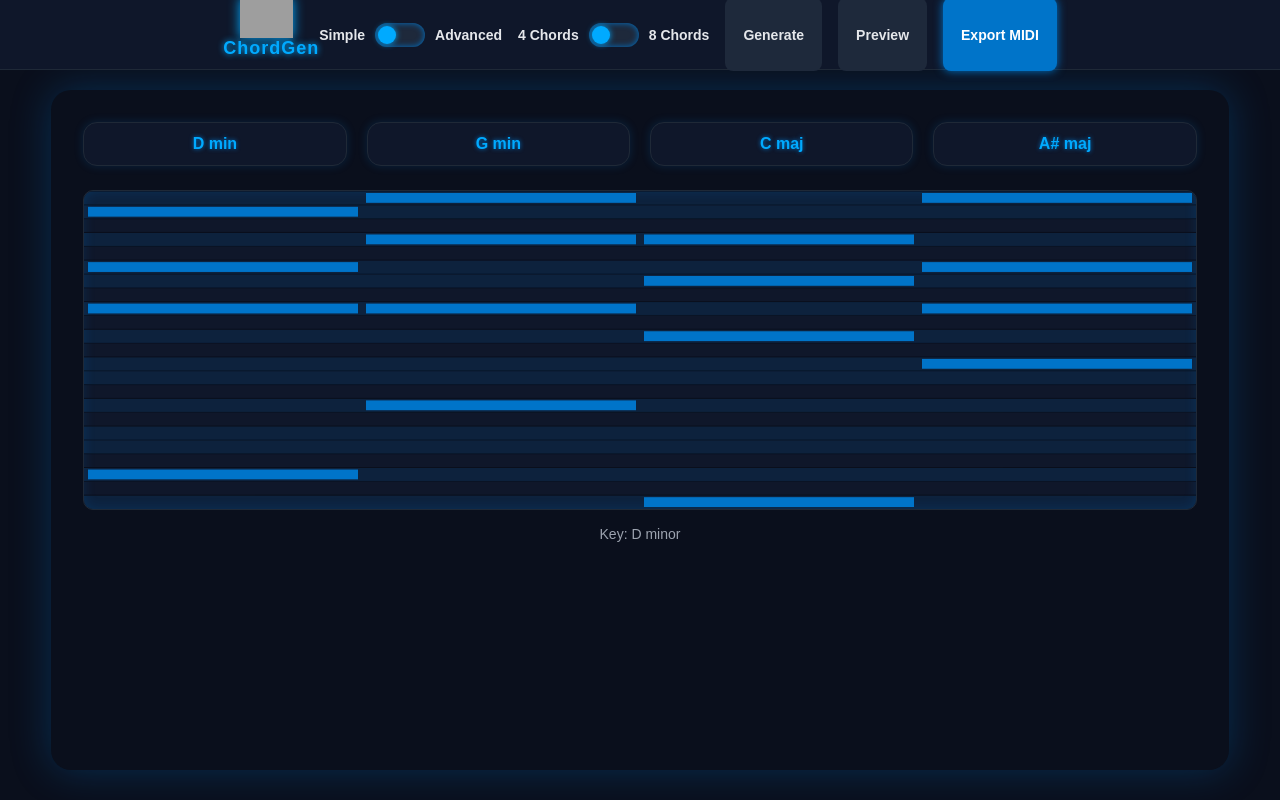
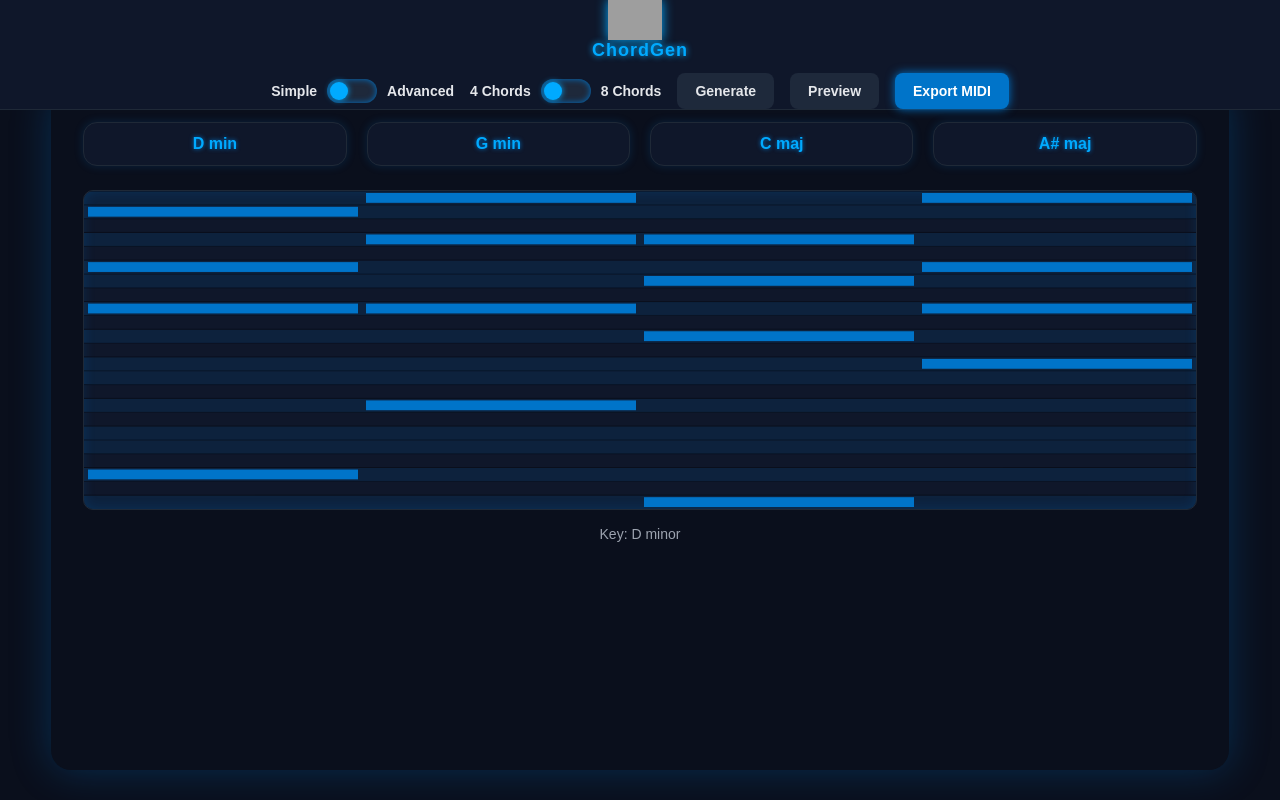
Before and after one commit to InfiniteDigitalArt/ChordGen, a plain HTML site: page index.html in a window 1280 px wide. Drawn offline with nearby package versions, Linux system fonts and the light colour scheme; no server answers; grey boxes are pictures that could not be loaded.

Commit message:
Update chordgen.css

```diff
--- a/chordgen.css
+++ b/chordgen.css
@@ -22,7 +22,7 @@ body {
 
 .toolbar {
     width: 100vw;
-    height: 70px;
+    min-height: 70px; /* keeps desktop look but allows expansion */
     background: #0f172a;
     border-bottom: 1px solid #1f2937;
     display: flex;
@@ -44,8 +44,11 @@ body {
 
 .toolbar-center {
     display: flex;
+    flex-direction: column; /* stack header above controls */
+    align-items: center;    /* center horizontally */
     justify-content: center;
 }
+
 
 
 .rr-logo {
```
